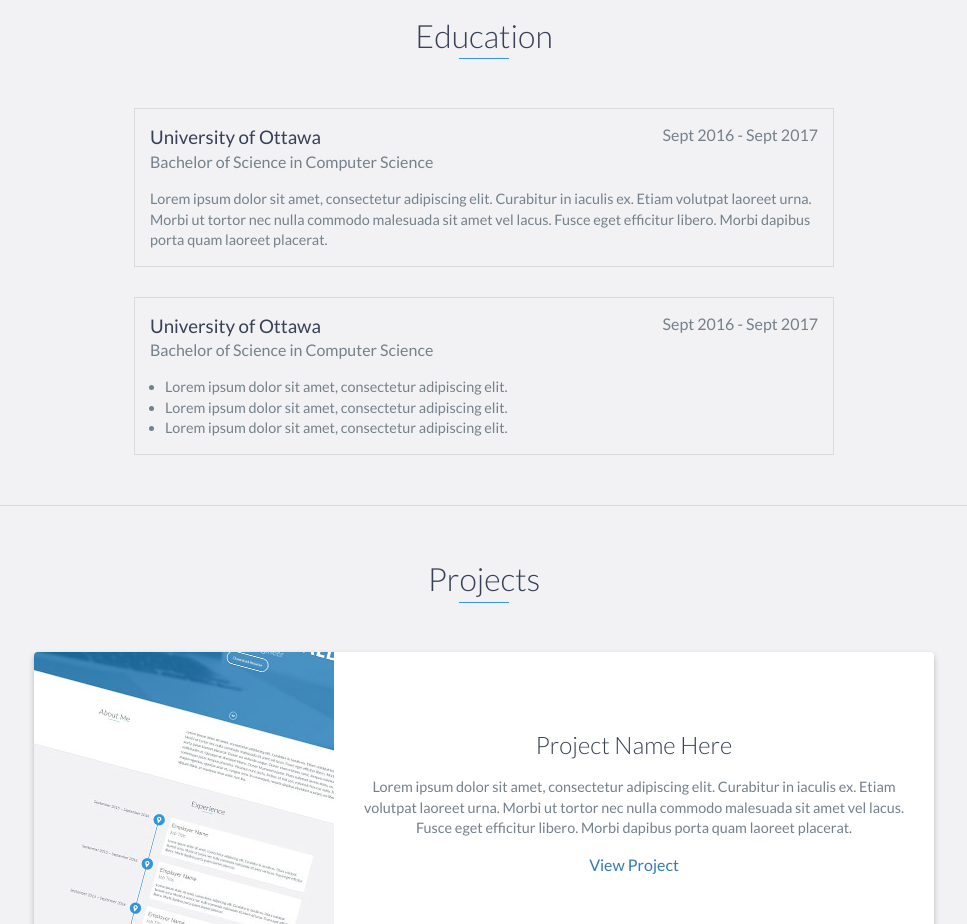
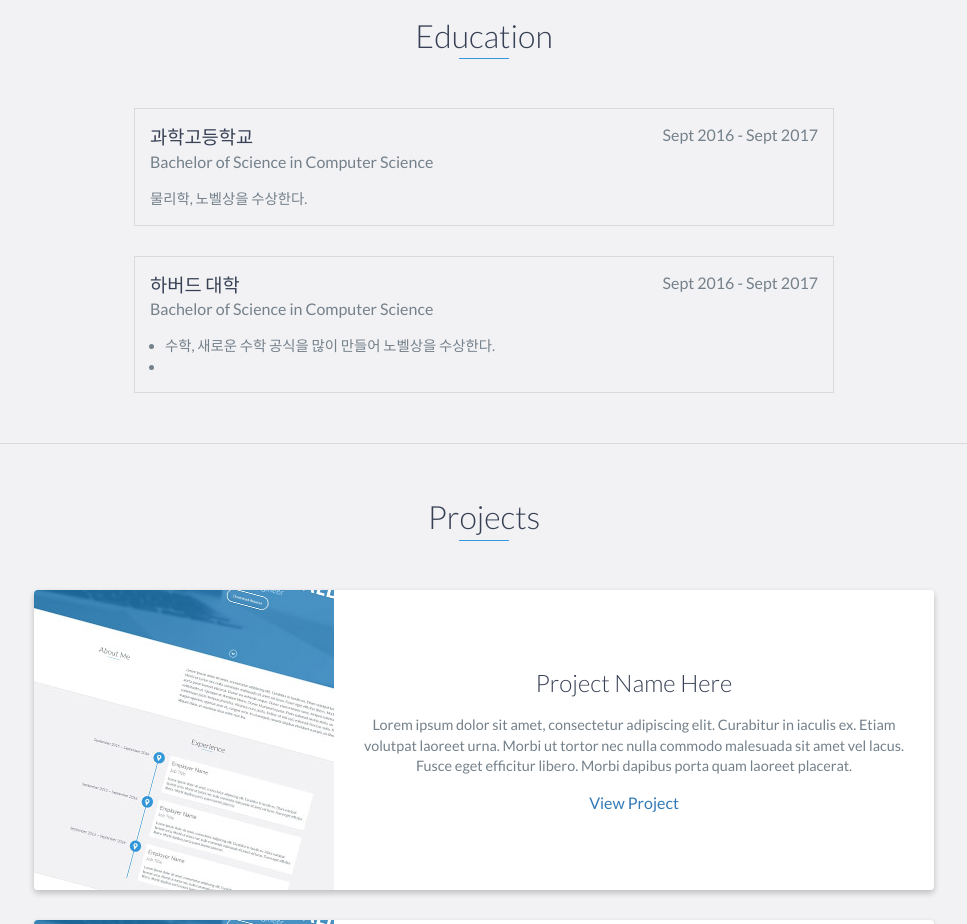
Before and after one commit to Kwonjiho/Kwonjiho.github.io, a website: page index.html in a window 1280 px wide. Shown: the part 2460-3384 px from the top of the page, without its empty margins (156-1123 px from the left). Drawn offline with nearby package versions, Linux system fonts and the light colour scheme.

Commit message:
change the dhtelahsk;fa

```diff
--- a/index.html
+++ b/index.html
@@ -177,29 +177,25 @@
     <div id="education">
         <h2 class="heading">Education</h2>
         <div class="education-block">
-            <h3>University of Ottawa</h3>
+            <h3>과학고등학교</h3>
             <span class="education-date">Sept 2016 - Sept 2017</span>
             <h4>Bachelor of Science in Computer Science</h4>
             <p>
-                Lorem ipsum dolor sit amet, consectetur adipiscing elit. Curabitur in iaculis ex. Etiam volutpat laoreet urna. Morbi ut tortor nec nulla commodo malesuada sit amet vel lacus. Fusce eget efficitur libero. Morbi dapibus porta quam laoreet placerat.
+                물리학, 노벨상을 수상한다.
             </p>
         </div>
         <!-- End .education-block -->
 
         <div class="education-block">
-            <h3>University of Ottawa</h3>
+            <h3>하버드 대학</h3>
             <span class="education-date">Sept 2016 - Sept 2017</span>
             <h4>Bachelor of Science in Computer Science</h4>
             <ul>
                 <li>
-                    Lorem ipsum dolor sit amet, consectetur adipiscing elit.
+                    수학, 새로운 수학 공식을 많이 만들어 노벨상을 수상한다.
                 </li>
                 <li>
-                    Lorem ipsum dolor sit amet, consectetur adipiscing elit.
-                </li>
-                <li>
-                    Lorem ipsum dolor sit amet, consectetur adipiscing elit.
-                </li>
+
             </ul>
         </div>
         <!-- End .education-block -->
```
